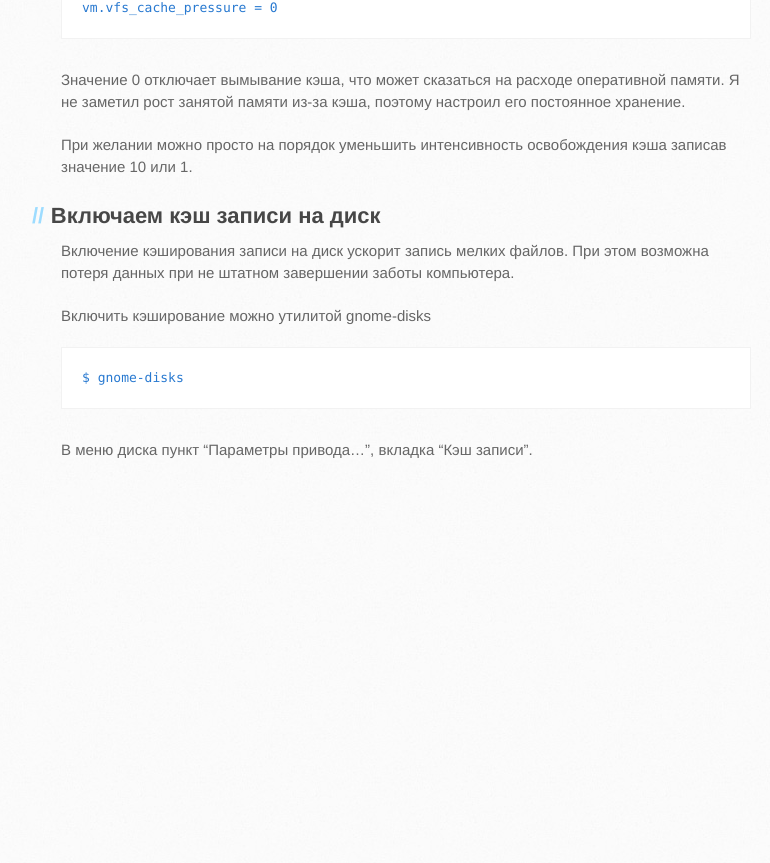
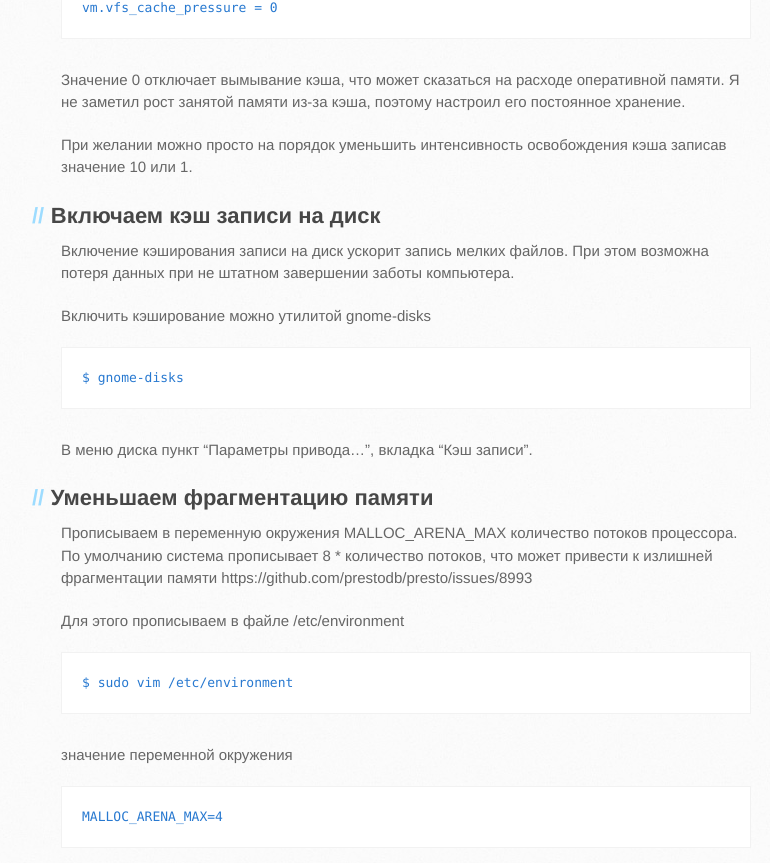
Before and after one commit to volodin-aa/volodin-aa.github.io, a Jekyll site: the page built from _posts/2018-01-18-linux-lowlatency.md, in a window 1280 px wide and 900 px high, scrolled down 1605 px. Shown: the top 863 px of the window, without its empty margins (109-879 px from the left). Built offline with Jekyll 4.4.1, drawn with Linux system fonts in a browser that asks for light colours; before the commit the page ends 2109 px from its top, so only the background shows below that.

Commit message:
Уменьшаем фрагментацию памяти

````diff
--- a/_posts/2018-01-18-linux-lowlatency.md
+++ b/_posts/2018-01-18-linux-lowlatency.md
@@ -61,6 +61,7 @@ $ sudo vim /etc/fstab
 ```
 $ sudo vim /etc/sysctl.conf
 ```
+
 значение переменной
 
 ```
@@ -85,3 +86,21 @@ $ gnome-disks
 ```
 
 В меню диска пункт "Параметры привода...", вкладка "Кэш записи".
+
+## Уменьшаем фрагментацию памяти
+
+Прописываем в переменную окружения MALLOC_ARENA_MAX количество
+потоков процессора. По умолчанию система прописывает 8 * количество
+потоков, что может привести к излишней фрагментации памяти https://github.com/prestodb/presto/issues/8993
+
+Для этого прописываем в файле /etc/environment
+
+```
+$ sudo vim /etc/environment
+```
+
+значение переменной окружения
+
+```
+MALLOC_ARENA_MAX=4
+```
````
